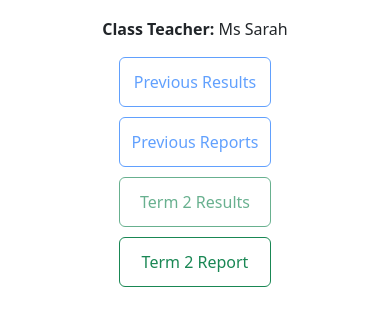
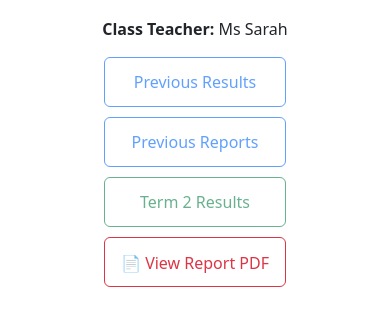
Before and after one commit to codeylee05/LTResultManager, a Django app: page /students/12/ in a window 390 px wide. Shown: the part 351-677 px from the top of the page. Run offline with Django 4.2, Linux system fonts and the light colour scheme; a user stored in the database is signed in; data comes from the database, SQL or seed files in the repository; both versions use the stored data as it was after the commit.

Commit message:
added mobile pdf download button

```diff
--- a/main/templates/main/student.html
+++ b/main/templates/main/student.html
@@ -27,7 +27,18 @@
         <button class="btn btn-outline-primary" disabled>Previous Results</button>
         <button class="btn btn-outline-primary" disabled>Previous Reports</button>
         <button class="btn btn-outline-success" disabled>Term 2 Results</button>
-        <a href="{% url 'student_report' student.id %}" class="btn btn-outline-success" role="button">Term 2 Report</a>
+            <!-- Desktop only: Term 2 Report -->
+    <a href="{% url 'student_report' student.id %}"
+       class="btn btn-outline-success d-none d-md-inline-block" role="button">
+       Term 2 Report
+    </a>
+
+    <!-- Mobile only: View PDF -->
+    <a href="{% url 'generate_report_pdf' student.id %}" target="_blank"
+       class="btn btn-outline-danger d-inline-block d-md-none"
+       style="height: 50px; display: inline-flex; align-items: center; justify-content: center; padding: 0 16px; line-height: 50px;">
+       📄 View Report PDF
+    </a>
     </div>
 </div>
 {% endblock %}
```
Also changed, not shown: db.sqlite3.
